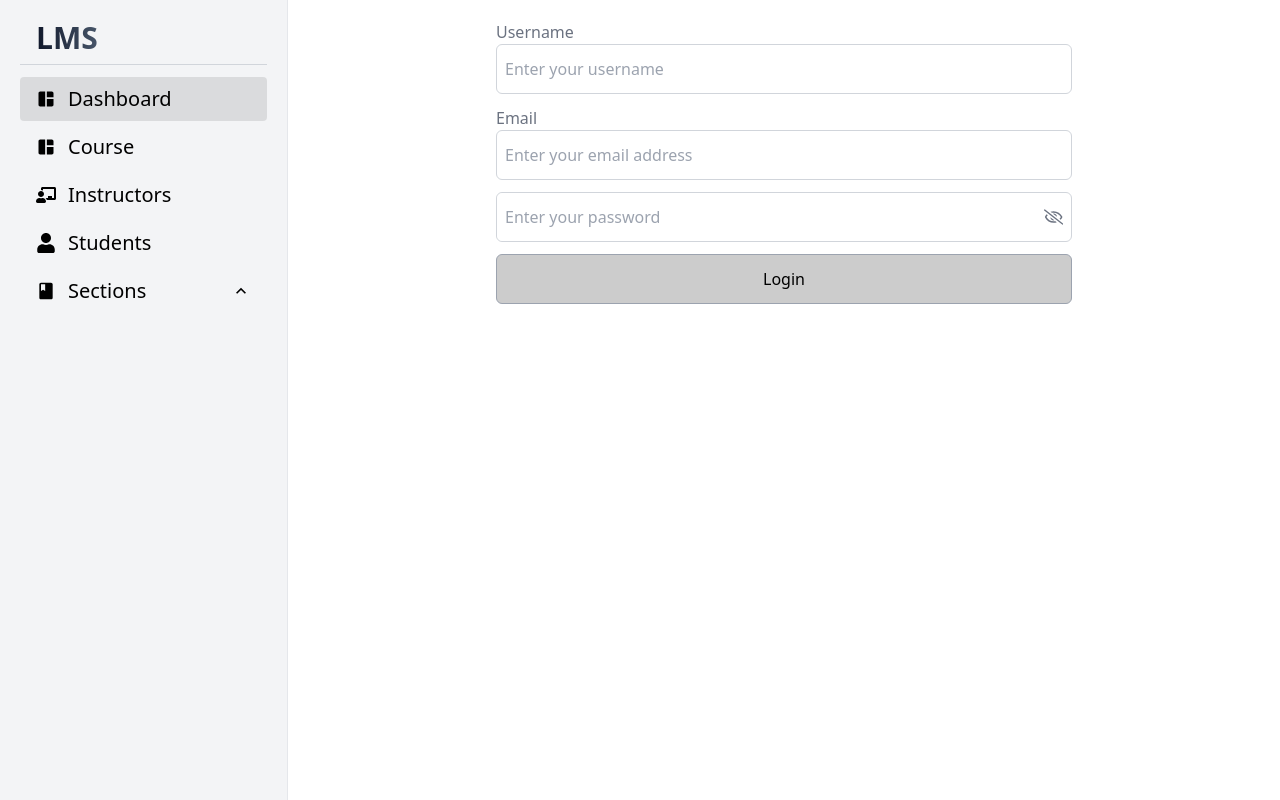
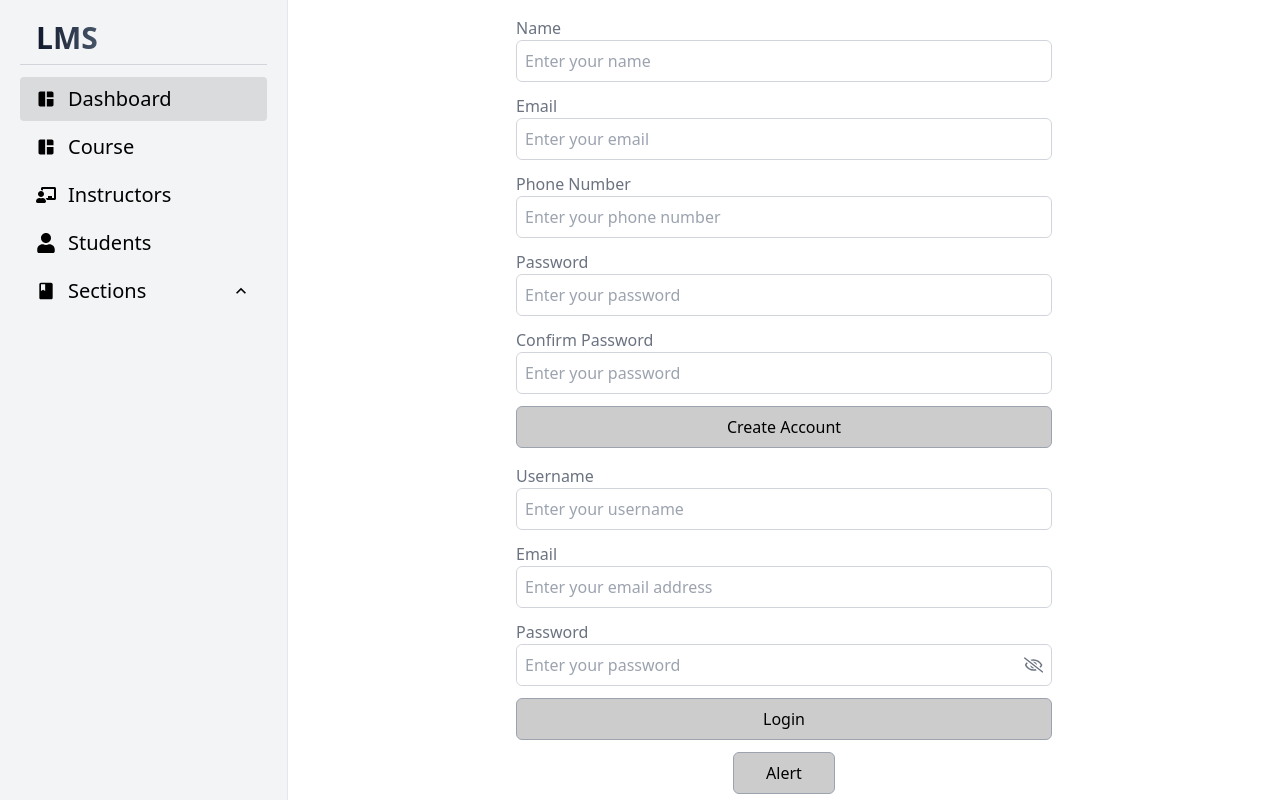
Before and after one commit to IfastKrishna/ifastacademy-LMS, a React (Vite) app in the folder frontend/: page / in a window 1280 px wide. Built offline with nearby package versions, Linux system fonts and the light colour scheme.

Commit message:
make some resposive of navbar

```diff
--- a/frontend/src/components/Login/Login.jsx
+++ b/frontend/src/components/Login/Login.jsx
@@ -26,13 +26,13 @@ function Login() {
   };
 
   return (
-    <div className="w-full max-w-xl mx-auto">
+    <div className="w-full max-w-xl mx-auto px-5">
       <form onSubmit={handleSubmit(login)}>
         <div className="w-full mb-3">
           <Input
             label="Username"
             placeholder="Enter your username"
-            className="py-3 pr-10"
+            className="pr-10"
             {...register("username", {
               required: "Username is required.",
             })}
@@ -47,7 +47,6 @@ function Login() {
           <Input
             label="Email"
             placeholder="Enter your email address"
-            className="py-3"
             {...register("email", { required: "Email is required." })}
           />
           {errors.email && (
@@ -57,11 +56,12 @@ function Login() {
           )}
         </div>
         <div className="w-full mb-3">
+          <label className=" font-medium text-gray-500">Password</label>
           <div className="w-full mb-3 flex items-center justify-between pr-2 border text-gray-500 border-gray-300 hover:border-gray-400 rounded-md">
             <input
               placeholder="Enter your password"
               type={passwordShow ? "text" : "password"}
-              className="py-3 outline-none pl-2 w-full rounded-md"
+              className="py-2 outline-none pl-2 w-full rounded-md"
               {...register("password", { required: "Passwrod is required." })}
             />
             {passwordShow ? (
@@ -86,7 +86,7 @@ function Login() {
         </div>
 
         <div className="w-full mb-3">
-          <Button type="submit" className="w-full py-3">
+          <Button type="submit" className="w-full">
             {loading ? <Spinner /> : "Login"}
           </Button>
         </div>
--- a/frontend/src/components/SideBar/SideBar.jsx
+++ b/frontend/src/components/SideBar/SideBar.jsx
@@ -35,7 +35,7 @@ function SideBar() {
     <div className="relative flex flex-col lg:flex-row">
       {/* LARGE SCREEN FOR THIS SIDEBAR */}
       <div
-        className={`bg-gray-100 w-10/12 h-screen absolute top-0 left-0 lg:relative lg:w-72 px-5 border-r border-gray-200 ${
+        className={`bg-gray-100 w-10/12 h-screen fixed z-20 top-0 left-0 lg:relative lg:w-72 px-5 border-r border-gray-200 ${
           sideBarOpen
             ? "transition-transform duration-300 transform translate-x-0"
             : "transition-transform duration-300 transform -translate-x-full"
@@ -92,7 +92,7 @@ function SideBar() {
       </div>
 
       {/* MOBILE DIVISE FOR NAVBAR */}
-      <div className="block lg:hidden h-14 px-5 bg-gray-100 border-b border-gray-200 w-full">
+      <div className="block fixed z-10 top-0 left-0 right-0 lg:hidden h-14 px-5 bg-gray-100 border-b border-gray-200 w-full">
         <FlexBtween className="h-full px-5">
           <div className="flex items-center">
             <MdOutlineMenu
@@ -112,7 +112,7 @@ function SideBar() {
       </div>
 
       {/* Page */}
-      <div className="flex-1 px-5 py-5">
+      <div className="flex-1">
         <Outlet />
       </div>
     </div>
--- a/frontend/src/components/Signup/Signup.jsx
+++ b/frontend/src/components/Signup/Signup.jsx
@@ -20,7 +20,10 @@ function Signup() {
   };
 
   return (
-    <div className="max-w-xl mx-auto rounded-md py-4 px-6">
+    <div
+      className="max-w-xl mx-auto my-14
+     lg:my-0 rounded-md py-4 px-5"
+    >
       <form onSubmit={handleSubmit(create)}>
         <div className="w-full mb-3">
           <Input
--- a/frontend/src/pages/Dev/Dev.jsx
+++ b/frontend/src/pages/Dev/Dev.jsx
@@ -1,8 +1,10 @@
 import React, { useState } from "react";
 import { Button, Login, Signup } from "../../components/index.js";
 import toast from "react-hot-toast";
+import { useMediaQuery } from "react-responsive";
 
 function Dev() {
+  const isSmallDivise = useMediaQuery({ query: "(max-width:1024px)" });
   const notify = () =>
     toast.success("Register is successfully", {
       style: {
@@ -13,9 +15,18 @@ function Dev() {
     });
 
   return (
-    <div className="w-full h-full">
-      {/* <Signup /> */}
+    <div
+      className={`w-full ${
+        isSmallDivise ? "overflow-x-hidden" : "h-screen"
+      } overflow-auto`}
+    >
+      <Signup />
       <Login />
+      <div className="flex mb-5">
+        <Button className="mx-auto" onClick={notify}>
+          Alert
+        </Button>
+      </div>
     </div>
   );
 }
```
